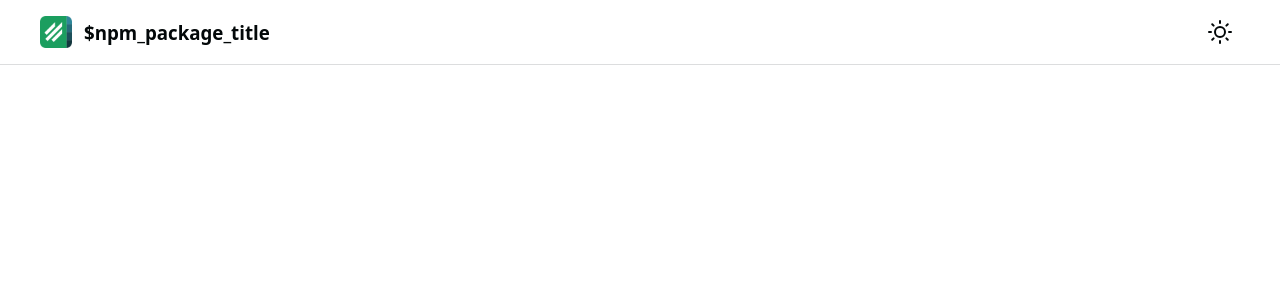
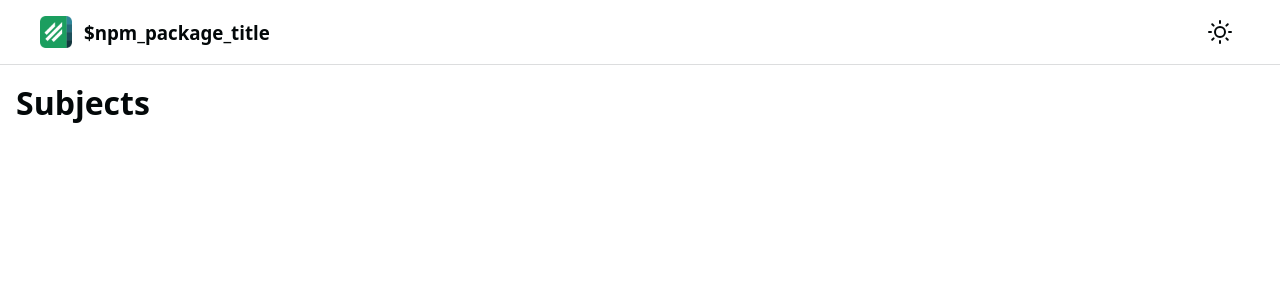
Before and after one commit to nerkarso/ptu-exam-portal, a React (Create React App) app: page / in a window 1280 px wide. Shown: the top 300 px of the page. Built offline with nearby package versions, Linux system fonts and the light colour scheme.

Commit message:
Add section

```diff
--- a/src/App.tsx
+++ b/src/App.tsx
@@ -6,6 +6,15 @@ const App = () => {
   return (
     <>
       <Header />
+      <main>
+        <section className="section">
+          <header className="section__header">
+            <h2 className="section__title">Subjects</h2>
+          </header>
+          <div className="section__body">
+          </div>
+        </section>
+      </main>
     </>
   );
 };
--- a/src/styles/App.scss
+++ b/src/styles/App.scss
@@ -29,3 +29,8 @@ button {
   outline: 0;
   -webkit-tap-highlight-color: transparent;
 }
+
+main {
+  height: calc(100% - (4rem + 1px));
+  @include fade-in;
+}
--- /dev/null
+++ b/src/styles/Section.scss
@@ -0,0 +1,12 @@
+.section__header {
+  padding: 1rem;
+}
+
+.section__title {
+  font-size: 2em;
+  margin: 0;
+}
+
+.section__body {
+  padding: 0 1rem;
+}
--- a/src/styles/index.scss
+++ b/src/styles/index.scss
@@ -8,6 +8,7 @@
 @import 'App';
 @import 'Button';
 @import 'Header';
+@import 'Section';
 
 // Utilities
 @import 'Animations';
```
